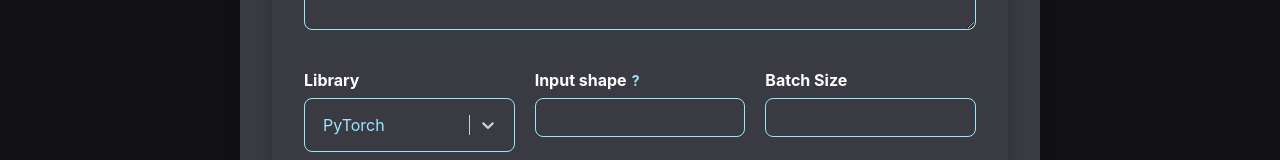
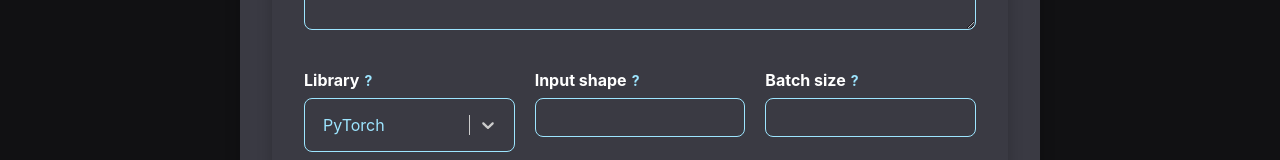
Before and after one commit to AlexBodner/How_Much_VRAM, a React (Vite) app in the folder RamIA/: page / in a window 1280 px wide. Both pictures are taken after a click on the button 640 px from the left and 425 px from the top of the page. Shown: the part 529-689 px from the top of the page. Built offline with nearby package versions, Linux system fonts and the light colour scheme.

Commit message:
added all descriptions

```diff
--- a/RamIA/src/Components/ModelSummary.jsx
+++ b/RamIA/src/Components/ModelSummary.jsx
@@ -81,7 +81,10 @@ export default function ModelSummary() {
           </Tooltip>
         </div>
         <div className="formField">
-          <label>Library</label>
+          <label>Library
+          <span className="tooltip-trigger" data-tooltip-id="library-tooltip">?</span>
+
+          </label>
           <Controller
             name="library"
             control={control}
@@ -94,6 +97,9 @@ export default function ModelSummary() {
               />
             )}
           />
+                    <Tooltip id="library-tooltip" place="top" effect="solid">
+            Choose the library format that your summary has.
+          </Tooltip>
         </div>
 
           <div className="formField">
@@ -107,8 +113,14 @@ export default function ModelSummary() {
           </Tooltip>
         </div>
         <div className="formField">
-          <label>Batch Size</label>
+          <label>
+            Batch size
+            <span className="tooltip-trigger" data-tooltip-id="batch-size-tooltip">?</span>
+          </label>
           <input type="text" {...register('batchSize')} />
+          <Tooltip id="batch-size-tooltip" place="top" effect="solid">
+            The number of samples processed in one forward/backward pass
+          </Tooltip>
         </div>
         <div className="formField">
           <label>
```
